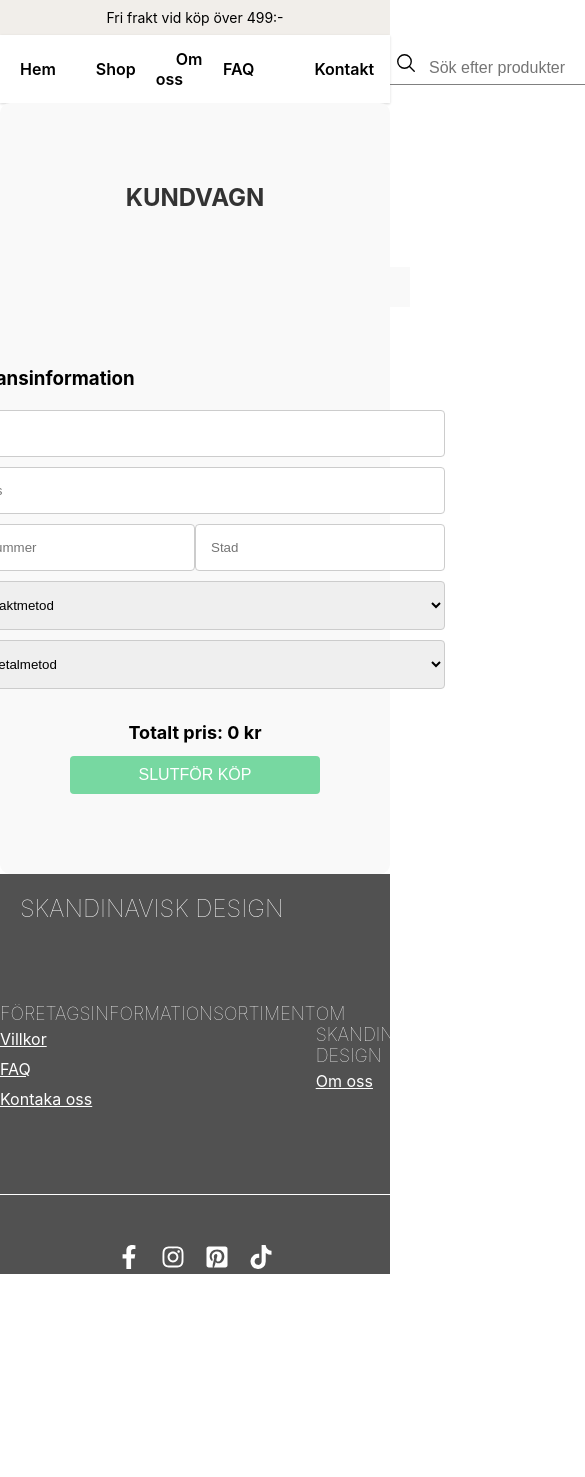
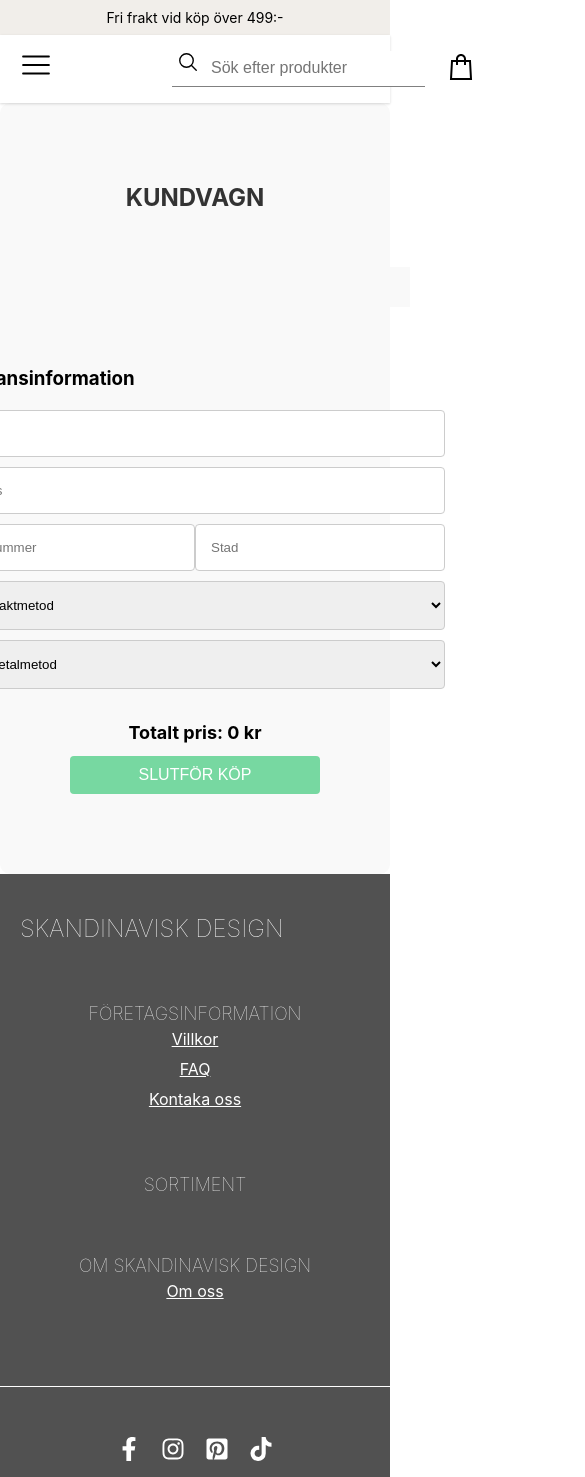
Before and after one commit to idadanielsson/Mywebshop, a React (Create React App) app in the folder client/my-app/: page /checkout in a window 390 px wide. Shown: the top 1477 px of the page, 585 px wide, since content can reach past the window. Before the commit the page ends 1285 px from the top, so only its background shows below. Built offline with nearby package versions, Linux system fonts and the light colour scheme.

Commit message:
hamburger menu and responsiveness

```diff
--- a/client/my-app/src/components/header/nav/Nav.scss
+++ b/client/my-app/src/components/header/nav/Nav.scss
@@ -1,21 +1,19 @@
 .navlist {
-	width: 100%;
-	list-style: none;
-	display: flex;
-	padding: 0;
-	align-items: center;
+	display: none;
 }
 
 .navcontainer {
 	max-width: 100%;
 	height: 8vh;
 	display: flex;
+
 	justify-content: space-between;
 	margin: auto;
 	align-items: center;
 	width: 100%;
 	box-shadow: rgba(0, 0, 0, 0.1) 0px 1px 3px 0px,
 		rgba(0, 0, 0, 0.06) 0px 1px 2px 0px;
+	position: relative;
 }
 
 .navlinks {
@@ -23,6 +21,13 @@
 	padding: 0 20px;
 	font-weight: 600;
 	color: black;
+}
+
+.list-wrapper {
+	display: flex;
+	flex-direction: column;
+	position: relative;
+	padding-right: 120px;
 }
 
 .small-wrapper {
@@ -54,3 +59,45 @@
 		outline: none;
 	}
 }
+
+.hamburger {
+	display: block;
+	margin-left: 20px;
+	border: none;
+	background-color: transparent;
+	font-size: 32px;
+}
+
+.navlist.active {
+	display: block;
+	position: absolute;
+	top: 100%;
+	left: 0;
+	width: 100%;
+	z-index: 1000;
+	background-color: rgba(255, 255, 255, 0.878);
+	padding-top: 10px;
+	list-style-type: none;
+
+	li {
+		padding: 10px 0;
+	}
+}
+
+@media screen and (min-width: 768px) {
+	.hamburger {
+		display: none;
+	}
+
+	.navlist {
+		width: 100%;
+		list-style: none;
+		display: flex;
+		padding: 0;
+		align-items: center;
+	}
+}
+
+.nav-end {
+	display: flex;
+}
--- a/client/my-app/src/components/header/nav/Nav.tsx
+++ b/client/my-app/src/components/header/nav/Nav.tsx
@@ -5,6 +5,7 @@ import { Cart } from '../cart/Cart';
 import { CartItem } from '../../../models/CartItem';
 import { CartBig } from '../cart/CartBig';
 import { IoSearchOutline } from 'react-icons/io5';
+import { RxHamburgerMenu } from 'react-icons/rx';
 
 interface INavProps {
 	cart: CartItem[];
@@ -18,8 +19,13 @@ interface INavProps {
 export const Nav = (props: INavProps) => {
 	const [shopActive, setShopActive] = useState(false);
 	const [searchTerm, setSearchTerm] = useState('');
+	const [isMenuOpen, setIsMenuOpen] = useState(false);
 
 	const navigate = useNavigate();
+
+	const toggleMenu = () => {
+		setIsMenuOpen(!isMenuOpen);
+	};
 
 	const handleSubmit = (e: React.FormEvent<HTMLFormElement>) => {
 		e.preventDefault();
@@ -39,7 +45,11 @@ export const Nav = (props: INavProps) => {
 				<span>Fri frakt vid köp över 499:-</span>
 			</div>
 			<div className='navcontainer'>
-				<ul className='navlist'>
+				<div className='list-wrapper'>
+					<button className='hamburger' onClick={toggleMenu}>
+						<RxHamburgerMenu />
+					</button>
+					<ul className={`navlist ${isMenuOpen ? 'active' : ''}`}>
 						<li>
 							<Link className='navlinks' to='/'>
 								Hem
@@ -67,6 +77,9 @@ export const Nav = (props: INavProps) => {
 							</Link>
 						</li>
 					</ul>
+				</div>
+
+				<div className='nav-end'>
 					<form onSubmit={handleSubmit} className='search'>
 						<IoSearchOutline className='search__icon' />
 
@@ -85,6 +98,8 @@ export const Nav = (props: INavProps) => {
 						cart={props.cart}
 					/>
 				</div>
+			</div>
+
 			<CartBig
 				cartTotalPrice={props.cartTotalPrice}
 				minusProduct={props.minusProduct}
--- a/client/my-app/src/components/home/Home.scss
+++ b/client/my-app/src/components/home/Home.scss
@@ -49,9 +49,10 @@ main {
 .sale {
 	width: 100%;
 	display: flex;
+	flex-direction: column;
 
 	&__img-2 {
-		width: 50%;
+		width: 100%;
 		height: 400px;
 		background-image: url('../../assets/dukning-3.png');
 		background-size: cover;
@@ -76,7 +77,7 @@ main {
 	}
 
 	&__img-3 {
-		width: 50%;
+		width: 100%;
 		height: 400px;
 		background-color: rgb(241, 238, 234);
 
@@ -98,13 +99,22 @@ main {
 	}
 }
 
+@media only screen and (min-width: 992px) {
+	.sale {
+		flex-direction: row;
+	}
+}
+
 .footer {
 	width: 100%;
-	height: 400px;
 	background-color: #515151;
+	display: flex;
+	flex-direction: column;
+	justify-content: center;
 
 	&__title {
-		padding: 20px;
+		padding-top: 40px;
+		padding-left: 20px;
 		color: white;
 		text-transform: uppercase;
 
@@ -116,7 +126,25 @@ main {
 
 	&__wrapper {
 		display: flex;
+		flex-direction: column;
 		justify-content: space-evenly;
+	}
+}
+
+@media only screen and (min-width: 992px) {
+	.footer {
+		display: block;
+	}
+
+	.footer__title {
+		padding-top: 20px;
+		padding-bottom: 20px;
+	}
+}
+
+@media only screen and (min-width: 992px) {
+	.footer__wrapper {
+		flex-direction: row;
 	}
 }
 
@@ -128,10 +156,15 @@ main {
 		color: white;
 		text-transform: uppercase;
 		font-weight: lighter;
+		text-align: center;
 	}
 
 	&__list {
 		list-style-type: none;
+		display: flex;
+		flex-direction: column;
+		justify-content: center;
+		align-items: center;
 	}
 
 	&__item {
--- a/client/my-app/src/components/home/about/About.scss
+++ b/client/my-app/src/components/home/about/About.scss
@@ -1,14 +1,21 @@
 .about {
 	width: 100%;
 	display: flex;
+	flex-direction: column;
 	justify-content: space-evenly;
 	align-items: center;
-	padding: 40px 0;
+
 	margin-bottom: 40px;
 }
 
+@media only screen and (min-width: 992px) {
+	.about {
+		flex-direction: row;
+	}
+}
+
 .title {
-	margin: 40px 0;
+	margin-top: 40px;
 
 	h3 {
 		font-size: 24px;
@@ -17,7 +24,7 @@
 }
 
 .content {
-	width: 40%;
+	width: 90%;
 
 	&__text {
 		padding: 20px 0;
@@ -27,7 +34,7 @@
 }
 
 .img-wrapper {
-	width: 40%;
+	width: 90%;
 	height: 400px;
 	background-image: url(../../../assets//about-us.png);
 	background-position: center;
@@ -35,9 +42,17 @@
 }
 
 .img-wrapper-2 {
-	width: 40%;
+	width: 90%;
 	height: 400px;
 	background-image: url(../../../assets//about-us-2.png);
 	background-position: center;
 	background-size: cover;
 }
+
+@media only screen and (min-width: 992px) {
+	.img-wrapper,
+	.img-wrapper-2,
+	.content {
+		width: 40%;
+	}
+}
--- a/client/my-app/src/components/home/contact/Contact.scss
+++ b/client/my-app/src/components/home/contact/Contact.scss
@@ -17,7 +17,7 @@
 	}
 
 	&__form {
-		width: 40%;
+		width: 80%;
 	}
 
 	&__title {
@@ -79,3 +79,9 @@
 		}
 	}
 }
+
+@media only screen and (min-width: 992px) {
+	.contact-form__form {
+		width: 40%;
+	}
+}
--- a/client/my-app/src/components/home/faq/Faq.scss
+++ b/client/my-app/src/components/home/faq/Faq.scss
@@ -5,9 +5,10 @@
 	flex-direction: column;
 	background-color: #f9f9f9;
 	align-items: center;
+
 	&__item {
 		margin-bottom: 10px;
-		width: 40%;
+		width: 90%;
 	}
 
 	&__question {
@@ -33,6 +34,12 @@
 	}
 }
 
+@media only screen and (min-width: 992px) {
+	.faq__item {
+		width: 40%;
+	}
+}
+
 .faq-title {
 	margin: 60px 0;
 	h3 {
--- a/client/my-app/src/components/home/terms/Terms.scss
+++ b/client/my-app/src/components/home/terms/Terms.scss
@@ -1,16 +1,16 @@
 .terms {
-	width: 80%;
+	width: 90%;
 	display: flex;
 	flex-direction: column;
 	justify-content: center;
-	align-items: center;
+	align-items: start;
 	padding: 60px;
 
 	&__wrapper {
 		display: flex;
 		flex-direction: column;
 		justify-content: center;
-		align-items: center;
+		align-items: start;
 		padding-bottom: 20px;
 	}
 
@@ -20,7 +20,7 @@
 	}
 
 	&__intro {
-		padding: 20px;
+		padding: 20px 0;
 		line-height: 1.5;
 	}
 
@@ -29,7 +29,18 @@
 	}
 
 	&__text {
-		padding: 20px;
+		padding: 20px 0;
 		line-height: 1.5;
 	}
 }
+
+@media screen and (min-width: 768px) {
+	.terms {
+		width: 80%;
+		align-items: center;
+	}
+
+	.terms__wrapper {
+		align-items: center;
+	}
+}
--- a/client/my-app/src/components/shop/Shop.tsx
+++ b/client/my-app/src/components/shop/Shop.tsx
@@ -12,7 +12,6 @@ const Shop = () => {
 
 	return (
 		<>
-			{/* <Categories /> */}
 			<Outlet />
 		</>
 	);
--- a/client/my-app/src/components/shop/categories/Categories.scss
+++ b/client/my-app/src/components/shop/categories/Categories.scss
@@ -22,6 +22,7 @@
 
 	&__list {
 		display: flex;
+		flex-wrap: wrap;
 		margin-top: 20px;
 		margin-bottom: 40px;
 	}
--- a/client/my-app/src/components/shop/productdetails/ProductDetails.scss
+++ b/client/my-app/src/components/shop/productdetails/ProductDetails.scss
@@ -1,12 +1,14 @@
 .product-details {
 	width: 100%;
 	display: flex;
+	flex-direction: column;
 	justify-content: center;
 	align-items: center;
 
 	&__img {
 		width: 80%;
 		display: flex;
+
 		padding: 60px 0;
 
 		img {
@@ -15,16 +17,39 @@
 	}
 }
 
+@media only screen and (min-width: 992px) {
+	.product-details {
+		flex-direction: row;
+	}
+}
+
+@media only screen and (min-width: 992px) {
+	.product-details__img {
+		width: 100%;
+		flex-direction: row;
+	}
+}
+
 .product-details-wrapper {
-	width: 50%;
+	width: 90%;
+	padding: 0;
+	display: flex;
+	justify-content: center;
+	align-items: center;
+}
+
+@media only screen and (min-width: 992px) {
+	.product-details-wrapper {
+		width: 40%;
+		padding-right: 60px;
+	}
 }
 
 .product-details-wrapper-2 {
-	width: 35%;
+	width: 90%;
 	display: flex;
 	flex-direction: column;
 	justify-content: center;
-	align-items: start;
 
 	&__title {
 		padding-bottom: 40px;
@@ -47,6 +72,13 @@
 	}
 }
 
+@media only screen and (min-width: 992px) {
+	.product-details-wrapper-2 {
+		width: 40%;
+		align-items: start;
+	}
+}
+
 .product-details-variants {
 	width: 100%;
 	display: flex;
@@ -54,6 +86,8 @@
 
 	div {
 		display: flex;
+
+		width: 50%;
 	}
 
 	&__size,
@@ -67,6 +101,13 @@
 			border: none;
 			font-size: 14px;
 		}
+	}
+}
+
+@media only screen and (min-width: 992px) {
+	.product-details-variants {
+		justify-content: start;
+		align-items: start;
 	}
 }
 
--- a/client/my-app/src/components/shop/products/Products.scss
+++ b/client/my-app/src/components/shop/products/Products.scss
@@ -16,7 +16,6 @@
 @media only screen and (min-width: 992px) {
 	.products__list {
 		width: 100%;
-
 		grid-template-columns: 1fr 1fr 1fr 1fr;
 		grid-template-rows: 1fr 1fr 1fr 1fr;
 	}
@@ -24,7 +23,6 @@
 
 .item-wrapper {
 	padding: 40px;
-	padding-bottom: 60px;
 
 	&__item {
 		list-style-type: none;
@@ -37,7 +35,6 @@
 
 .product-img {
 	width: 90%;
-
 	display: flex;
 	align-items: center;
 	justify-content: center;
```
Lines whose indentation alone changed are shown as unchanged.
